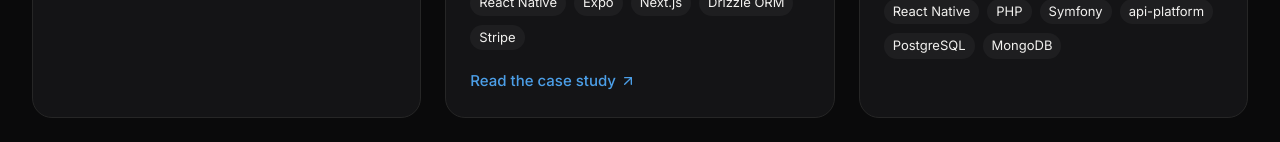
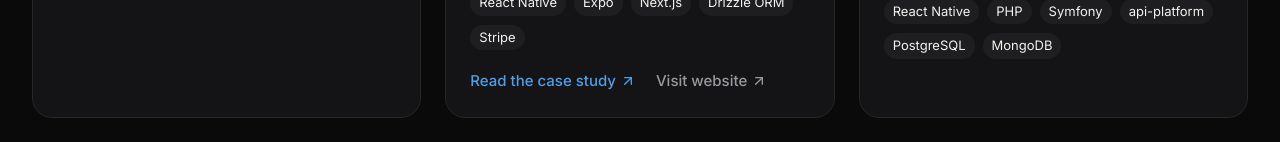
Before and after one commit to ezanglo/portfolio, a Next.js app: page /work in a window 1280 px wide. Shown: the part 739-881 px from the top of the page. Built offline with nearby package versions, Linux system fonts and the light colour scheme; no server answers.

Commit message:
feat: refactor project link handling to support multiple links and improve layout

```diff
--- a/components/site/project-card.tsx
+++ b/components/site/project-card.tsx
@@ -12,6 +12,7 @@ import type { Project } from "@/content/types";
 export function ProjectCard({ project }: { project: Project }) {
   const caseStudy = getCaseStudy(project.slug);
   const href = caseStudy ? `/work/${project.slug}` : project.liveUrl;
+  const showWebsiteLink = caseStudy && project.liveUrl;
 
   return (
     <div className="relative rounded-xl border border-border bg-card p-6">
@@ -38,15 +39,28 @@ export function ProjectCard({ project }: { project: Project }) {
         </div>
       ) : null}
       {href ? (
+        <div className="mt-5 flex flex-wrap items-center gap-x-5 gap-y-2">
           <Link
             href={href}
             target={caseStudy ? undefined : "_blank"}
             rel={caseStudy ? undefined : "noreferrer"}
-          className="mt-5 inline-flex items-center gap-1 text-(length:--text-small) font-medium text-brand hover:underline"
+            className="inline-flex items-center gap-1 text-(length:--text-small) font-medium text-brand hover:underline"
           >
             {caseStudy ? "Read the case study" : "Visit the live product"}
             <ArrowUpRight className="size-4" />
           </Link>
+          {showWebsiteLink ? (
+            <Link
+              href={project.liveUrl!}
+              target="_blank"
+              rel="noreferrer"
+              className="inline-flex items-center gap-1 text-(length:--text-small) font-medium text-muted-foreground hover:text-foreground hover:underline"
+            >
+              Visit website
+              <ArrowUpRight className="size-4" />
+            </Link>
+          ) : null}
+        </div>
       ) : null}
     </div>
   );
--- a/components/site/sections/projects.tsx
+++ b/components/site/sections/projects.tsx
@@ -13,11 +13,14 @@ import type { BuildCategory } from "@/content/what-i-build";
 const FEATURED_SLUGS = ["reseebo", "opic-nightlife-app", "finn-ai-ops", "stratos-command"];
 const FEATURED_SPANS = ["md:col-span-2", "md:col-span-1", "md:col-span-1", "md:col-span-2"];
 
-function projectLink(project: Project) {
+type ProjectLink = { href: string; label: string; external: boolean };
+
+function projectLinks(project: Project): ProjectLink[] {
   const caseStudy = getCaseStudy(project.slug);
-  if (caseStudy) return { href: `/work/${project.slug}`, label: "Case study", external: false };
-  if (project.liveUrl) return { href: project.liveUrl, label: "Website", external: true };
-  return null;
+  const links: ProjectLink[] = [];
+  if (caseStudy) links.push({ href: `/work/${project.slug}`, label: "Case study", external: false });
+  if (project.liveUrl) links.push({ href: project.liveUrl, label: "Website", external: true });
+  return links;
 }
 
 function WordmarkHeader({ title, logoUrl }: { title: string; logoUrl: string | null }) {
@@ -81,7 +84,7 @@ export function Projects({ projects, whatIBuild }: { projects: Project[]; whatIB
 
         <BentoGrid className="mt-12 max-w-none md:auto-rows-[24rem]">
           {featured.map((project, i) => {
-            const link = projectLink(project);
+            const links = projectLinks(project);
             return (
               <div key={project.slug} className={`relative ${FEATURED_SPANS[i]}`}>
                 <GlowingEffect disabled={false} proximity={90} spread={35} borderWidth={2} />
@@ -108,16 +111,21 @@ export function Projects({ projects, whatIBuild }: { projects: Project[]; whatIB
                           ))}
                         </div>
                       ) : null}
-                      {link ? (
+                      {links.length > 0 ? (
+                        <div className="mt-4 flex flex-wrap items-center gap-x-4 gap-y-2">
+                          {links.map((link) => (
                             <Link
+                              key={link.href}
                               href={link.href}
                               target={link.external ? "_blank" : undefined}
                               rel={link.external ? "noreferrer" : undefined}
-                          className="mt-4 inline-flex items-center gap-1.5 text-(length:--text-small) font-semibold text-brand"
+                              className="inline-flex items-center gap-1.5 text-(length:--text-small) font-semibold text-brand"
                             >
                               {link.label}
                               <ArrowRight className="size-3.5" />
                             </Link>
+                          ))}
+                        </div>
                       ) : null}
                     </div>
                   }
@@ -134,7 +142,7 @@ export function Projects({ projects, whatIBuild }: { projects: Project[]; whatIB
             </p>
             <div className="overflow-hidden rounded-2xl border border-border">
               {more.map((project) => {
-                const link = projectLink(project);
+                const links = projectLinks(project);
                 return (
                   <div
                     key={project.slug}
@@ -149,16 +157,21 @@ export function Projects({ projects, whatIBuild }: { projects: Project[]; whatIB
                       </div>
                       <p className="mt-1 text-(length:--text-caption) text-muted-foreground">{project.description}</p>
                     </div>
-                    {link ? (
+                    {links.length > 0 ? (
+                      <div className="flex shrink-0 flex-wrap items-center gap-x-4 gap-y-1.5">
+                        {links.map((link) => (
                           <Link
+                            key={link.href}
                             href={link.href}
                             target={link.external ? "_blank" : undefined}
                             rel={link.external ? "noreferrer" : undefined}
-                        className="inline-flex shrink-0 items-center gap-1 text-(length:--text-small) font-semibold text-brand"
+                            className="inline-flex items-center gap-1 text-(length:--text-small) font-semibold text-brand"
                           >
                             {link.label}
                             <ArrowRight className="size-3.5" />
                           </Link>
+                        ))}
+                      </div>
                     ) : null}
                   </div>
                 );
```
Lines whose indentation alone changed are shown as unchanged.
